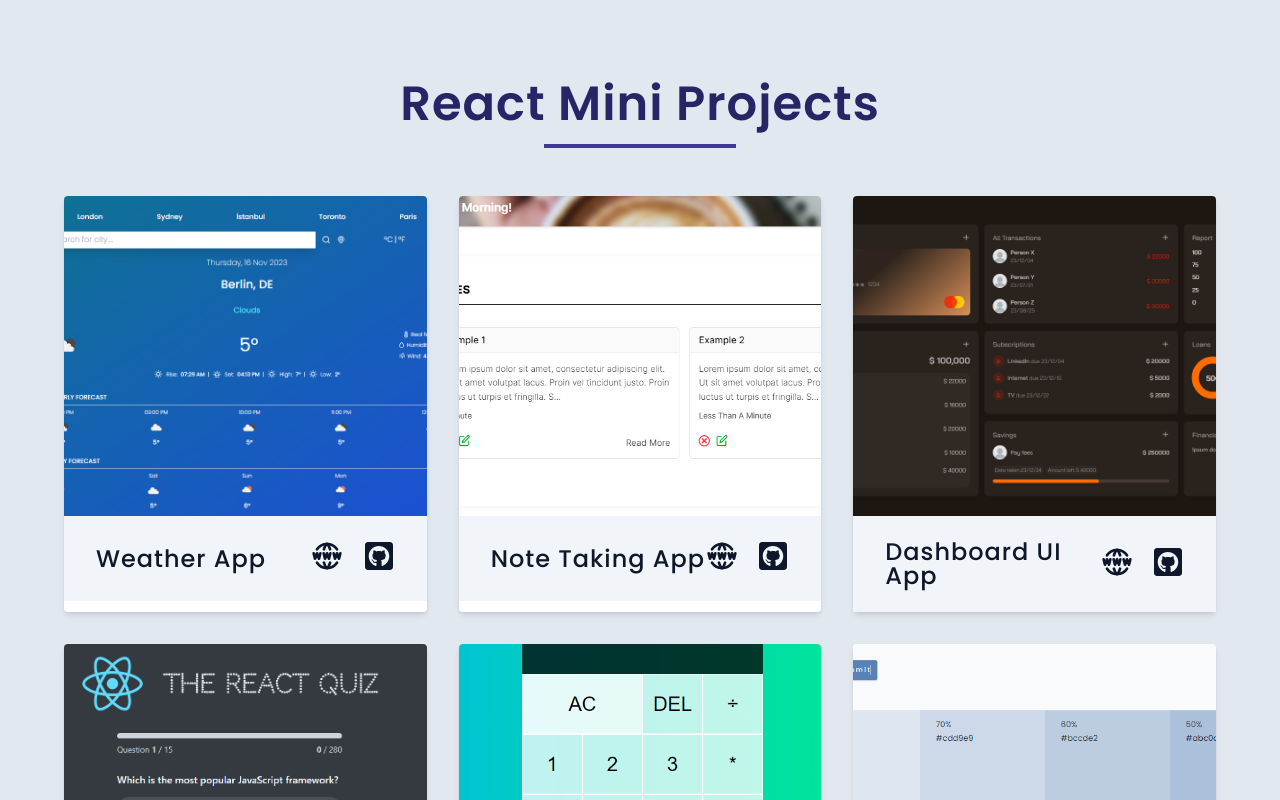
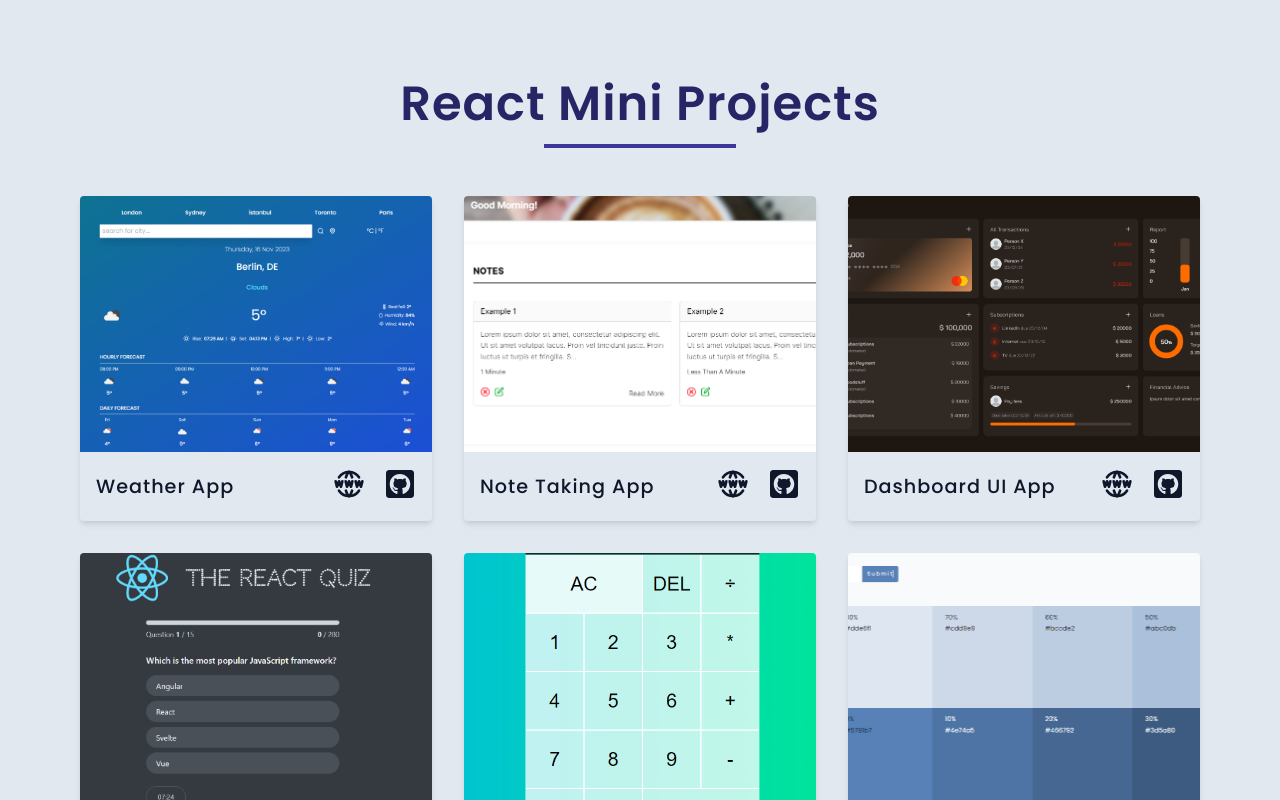
Before and after one commit to karadagserhat/react-mini-projects, a React (Vite) app: page / in a window 1280 px wide. Shown: the top 800 px of the page. Built offline with nearby package versions, Linux system fonts and the light colour scheme.

Commit message:
fixed font size

```diff
--- a/src/index.css
+++ b/src/index.css
@@ -331,14 +331,14 @@ PROJECTS
 .projects-center {
   width: 90vw;
   max-width: var(--max-width);
-  max-width: 1420px;
+  /* max-width: 1420px; */
   margin: 0 auto;
   margin-top: 3rem;
   display: grid;
   gap: 2rem;
 }
 .project {
-  background: var(--white);
+  /* background: var(--white); */
   display: block;
   border-radius: var(--borderRadius);
   box-shadow: var(--shadow-2);
@@ -350,7 +350,7 @@ PROJECTS
 }
 
 .project .img {
-  height: 20rem;
+  height: 16rem;
   border-top-right-radius: var(--borderRadius);
   border-top-left-radius: var(--borderRadius);
 }
@@ -377,8 +377,9 @@ PROJECTS
   justify-items: center;
   align-items: center;
   justify-content: space-between;
-  padding: 1.5rem 2rem;
-  background-color: var(--grey-100);
+  /* padding: 1.5rem 2rem; */
+  margin: 1rem;
+  /* background-color: var(--grey-100); */
 }
 
 .card-title {
@@ -386,7 +387,7 @@ PROJECTS
   font-weight: 500;
   text-transform: capitalize;
   letter-spacing: var(--letterSpacing);
-  font-size: 1.5rem;
+  font-size: 1.2rem;
 }
 
 .card-link {
```
